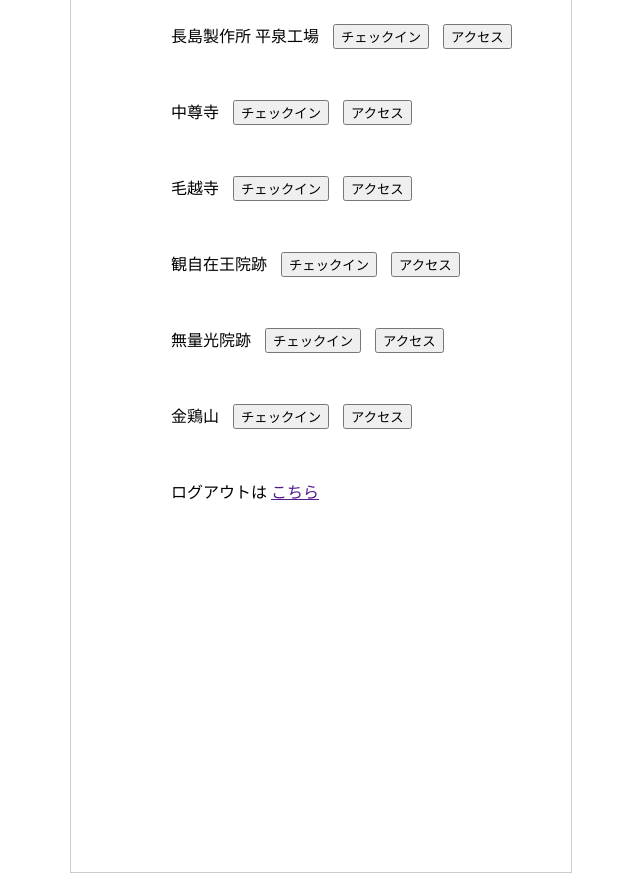
After one commit to HidekiKawaguchi/stamprally02, a Django app: page /home/ in a window 1280 px wide. The commit adds this page. Shown: the part 329-1202 px from the top of the page, without its empty margins (319-959 px from the left). Run offline with Django 4.2, Linux system fonts and the light colour scheme.

Commit message:
geodjangoの途中です

```diff
--- /dev/null
+++ b/config/Template/App_Folder_HTML/home.html
@@ -0,0 +1,47 @@
+<!DOCTYPE html>
+{% load static %}
+<html lang="ja" dir="ltr">
+<head>
+    <meta charset="utf-8">
+    <title></title>
+    <link rel="stylesheet" href='{% static "App_Folder_css/style.css" %}'/>
+
+</head>
+<body>
+<div id="wrap">
+
+    <h1><img src="{% static " images/app_top_logo.png"%}"></h1>
+
+    <div id="main">
+        <p>長島製作所 平泉工場
+            <button type="button">チェックイン</button>
+            <button type="button" onclick="location.href='https://goo.gl/maps/j2KecYnvQUk5rMo2A'">アクセス</button>
+        </p>
+        <p>中尊寺
+            <button type="button">チェックイン</button>
+            <button type="button" onclick="location.href='https://goo.gl/maps/Zww6Nqi4CuMYhrd87'">アクセス</button>
+        </p>
+        <p>毛越寺
+            <button type="button">チェックイン</button>
+            <button type="button" onclick="location.href='https://goo.gl/maps/sWofSv3WqVgQRQy87'">アクセス</button>
+        </p>
+        <p>観自在王院跡
+            <button type="button">チェックイン</button>
+            <button type="button" onclick="location.href='https://goo.gl/maps/KEPczxxwRaEZiu9q7'">アクセス</button>
+        </p>
+        <p>無量光院跡
+            <button type="button">チェックイン</button>
+            <button type="button" onclick="location.href='https://goo.gl/maps/34YomCBj9ZBRe4x96'">アクセス</button>
+        </p>
+        <p>金鶏山
+            <button type="button">チェックイン</button>
+            <button type="button" onclick="location.href='https://goo.gl/maps/Kz3dGdRmp1vcrLCk8'">アクセス</button>
+        </p>
+    </div>
+
+    <p> ログアウトは
+        <a href="">こちら</a>
+    </p>
+</div>
+</body>
+</html>
--- a/config/config/urls.py
+++ b/config/config/urls.py
@@ -22,5 +22,6 @@
 
 urlpatterns = [
     # path('', views.index, name='index'),
+    # path('admin/', admin.site.urls),
     path('', include('stamprally02_app.urls')),
 ]
--- /dev/null
+++ b/config/stamprally02_app/static/App_Folder_css/style.css
@@ -0,0 +1,29 @@
+/* 全ページ共通デザイン */
+
+body{
+margin:0;
+}
+
+#wrap{
+width:500px;
+height:1200px;
+border:1px solid #ccc;
+margin:0 auto;
+}
+
+button{
+margin-left:10px;
+}
+
+p{
+margin:0px 0px 50px 100px;
+
+}
+
+h1{
+
+}
+
+p{
+
+}
--- a/config/stamprally02_app/urls.py
+++ b/config/stamprally02_app/urls.py
@@ -6,4 +6,6 @@
 urlpatterns = [
     path('index/', views.index, name='index'),
     path('new/', views.new, name='new'),  # 追記
+    path('login/', views.login, name='login'),
+    path('home/', views.home, name='home'),
 ]
--- a/config/stamprally02_app/views.py
+++ b/config/stamprally02_app/views.py
@@ -22,3 +22,13 @@
 def new(request):  # 新しくnew.htmlを追加
     template_name = 'App_Folder_HTML/new.html'
     return render(request, template_name)
+
+
+def login(request):  # ログイン画面
+    template_name = 'App_Folder_HTML/login.html'
+    return render(request, template_name)
+
+
+def home(request):  # ログイン画面
+    template_name = 'App_Folder_HTML/home.html'
+    return render(request, template_name)
--- a/config/static/App_Folder_css/style.css
+++ /dev/null
@@ -1,4 +0,0 @@
-h1{
-  color: brown;
-  background-color: chartreuse;
-}
```
Also changed, not shown: config/Template/App_Folder_HTML/index.html (+6 -2 lines), config/Template/App_Folder_HTML/login.html (added, +37 -0 lines), config/config/settings.py (+11 -6 lines), config/load_nara.py (added, +24 -0 lines), config/stamprally02_app/models.py (+21 -0 lines), 1 other file.
